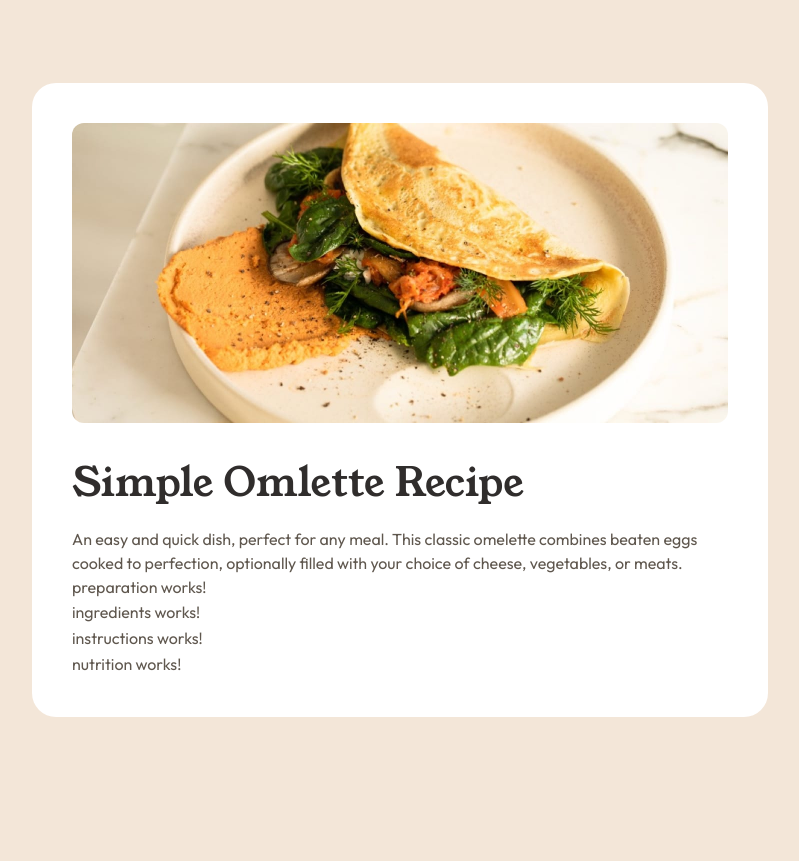
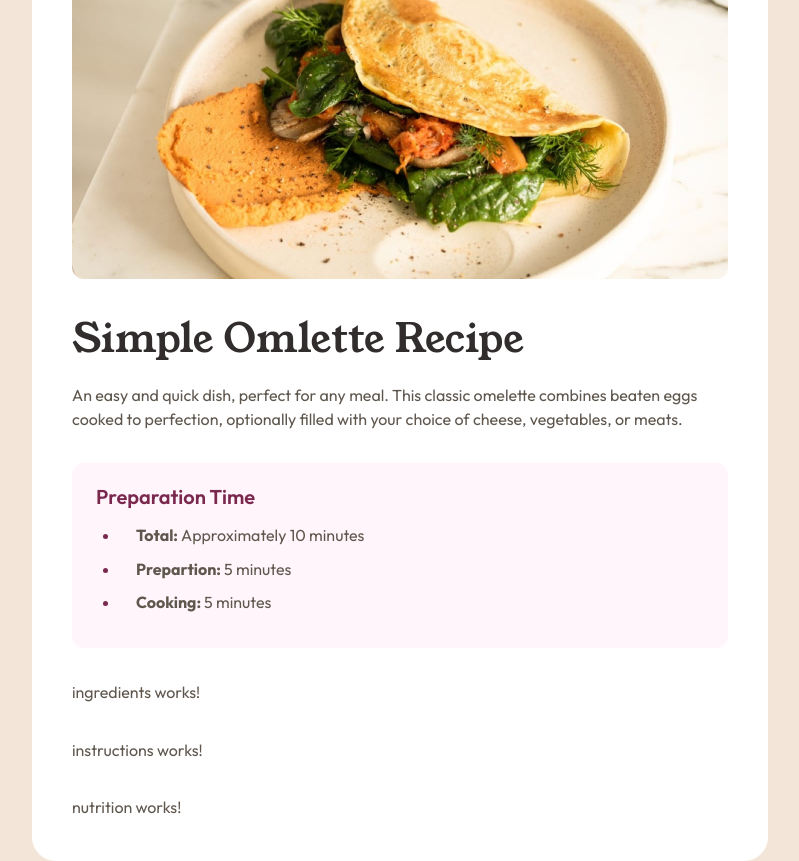
Before and after one commit to Kellenkjames/recipe-page, an Angular app in the folder recipe/: page / in a window 1280 px wide. Shown: the whole page, without its empty margins (240-1039 px from the left). Before the commit the page ends 800 px from the top, so only its background shows below. Built offline with nearby package versions, Linux system fonts and the light colour scheme.

Commit message:
feat: add styles for preparation component

```diff
--- a/recipe/src/app/preparation/preparation.component.html
+++ b/recipe/src/app/preparation/preparation.component.html
@@ -1 +1,17 @@
-<p>preparation works!</p>
+<div class="preparation">
+  <h3 class="preparation__title mb-xs">{{ title }}</h3>
+  <ul class="preparation__list">
+    <li class="preparation__list__item pl-xs mb-xxxs">
+      <strong class="preparation__list__item__label">Total: </strong>
+      <span class="preparation__list__item__desc">{{ totalTime }}</span>
+    </li>
+    <li class="preparation__list__item pl-xs mb-xxxs">
+      <strong class="preparation__list__item__label">Prepartion: </strong>
+      <span class="preparation__list__item__desc">{{ prepartionTime }}</span>
+    </li>
+    <li class="preparation__list__item pl-xs mb-xxxs">
+      <strong class="preparation__list__item__label">Cooking: </strong>
+      <span class="preparation__list__item__desc">{{ cookingTime }}</span>
+    </li>
+  </ul>
+</div>
--- a/recipe/src/app/preparation/preparation.component.scss
+++ b/recipe/src/app/preparation/preparation.component.scss
@@ -0,0 +1,25 @@
+@import '../../styles.scss';
+
+.preparation {
+  padding: 2.4rem;
+  background-color: $color-rose-50;
+  border-radius: 1.2rem;
+
+  &__title {
+    @include text-preset-3;
+    color: $color-rose-800;
+  }
+
+  &__list {
+    padding: 0 2.4rem;
+
+    &__item {
+      color: $color-rose-800;
+
+      &__label,
+      &__desc {
+        color: $color-stone-600;
+      }
+    }
+  }
+}
--- a/recipe/src/app/preparation/preparation.component.ts
+++ b/recipe/src/app/preparation/preparation.component.ts
@@ -7,4 +7,9 @@ import { Component } from '@angular/core';
   templateUrl: './preparation.component.html',
   styleUrls: ['./preparation.component.scss'],
 })
-export class PreparationComponent {}
+export class PreparationComponent {
+  title = 'Preparation Time';
+  totalTime = 'Approximately 10 minutes';
+  prepartionTime = '5 minutes';
+  cookingTime = '5 minutes';
+}
--- a/recipe/src/app/text-content/text-content.component.html
+++ b/recipe/src/app/text-content/text-content.component.html
@@ -1,4 +1,4 @@
-<article class="text-content">
+<article class="article-container">
   <app-title />
   <app-preparation />
   <app-ingredients />
--- a/recipe/src/app/text-content/text-content.component.scss
+++ b/recipe/src/app/text-content/text-content.component.scss
@@ -0,0 +1,7 @@
+@import '../../styles.scss';
+
+.article-container {
+  display: flex;
+  flex-direction: column;
+  gap: 3.2rem;
+}
--- a/recipe/src/styles.scss
+++ b/recipe/src/styles.scss
@@ -454,3 +454,7 @@ img {
   max-width: 100%;
   height: auto;
 }
+
+ul {
+  padding: 0;
+}
```
